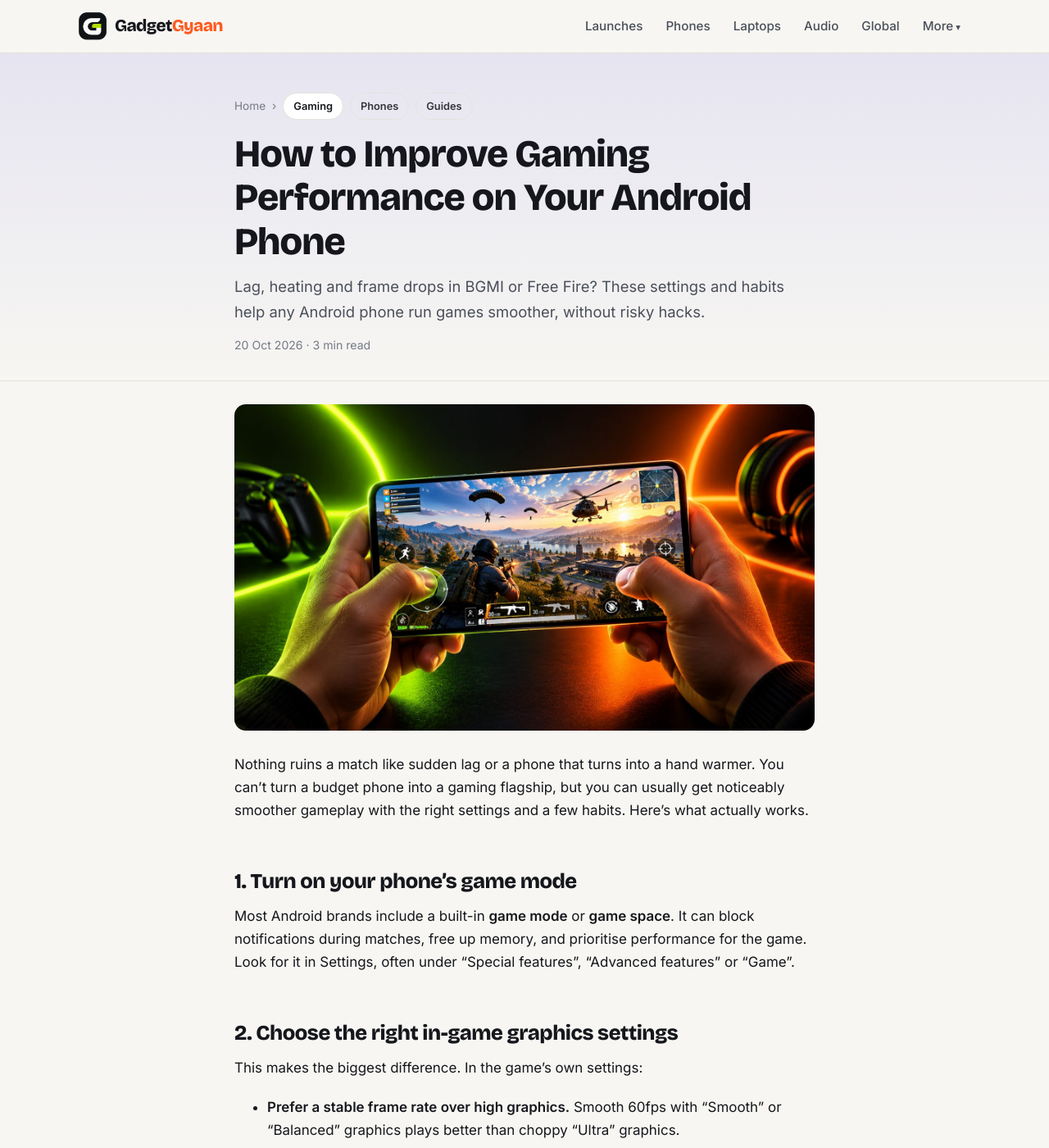
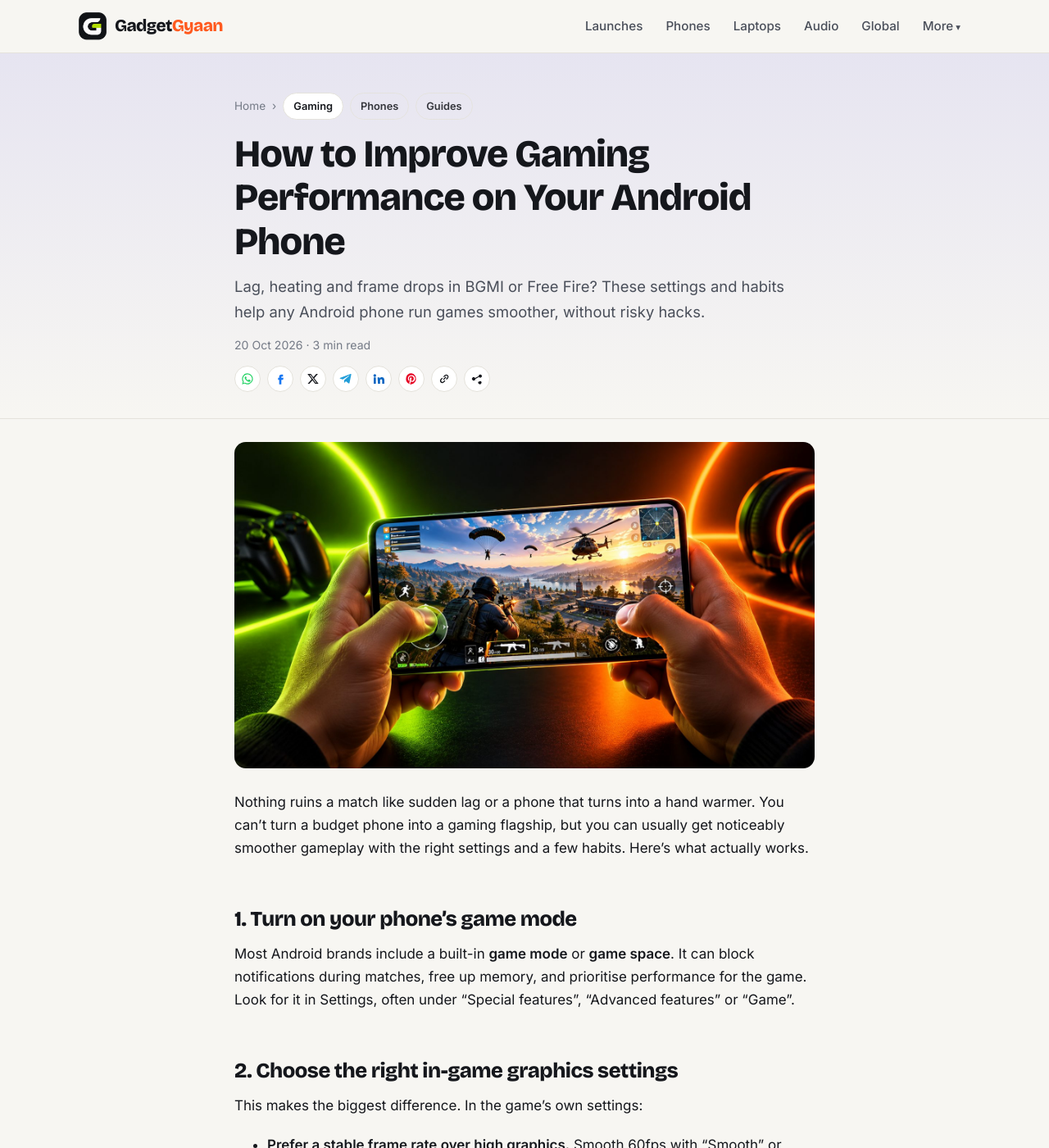
Before and after one commit to kiteksood167/kiteksood167.github.io, a Jekyll site: the page built from _posts/2026-10-20-improve-gaming-performance-android-phone.md, in a window 1280 px wide and 1400 px high. Shown: the whole window at 82% size. Built offline with Jekyll 4.4.1, drawn with Linux system fonts in a browser that asks for light colours; comment, search, counter and statistics services are not loaded; some of the changed text lies outside the part shown.

Commit message:
Add social share buttons to posts (WhatsApp, Facebook, X, Telegram, LinkedIn, Pinterest, copy link, native share)
Co-Authored-By: Claude Opus 5.5 <noreply@anthropic.com>
Claude-Session: https://claude.ai/code/session_019xqcqbRMqun33QWSRS29Nw

```diff
--- /dev/null
+++ b/_includes/share.html
@@ -0,0 +1,26 @@
+{%- comment -%} Share buttons: plain links (no third-party scripts). {%- endcomment -%}
+{%- assign s_url = page.url | absolute_url -%}
+{%- assign s_u = s_url | url_encode -%}
+{%- assign s_t = page.title | url_encode | replace: "+", "%20" -%}
+{%- capture s_img -%}{% if page.image %}{{ page.image | absolute_url | url_encode }}{% endif %}{%- endcapture -%}
+<div class="share{% if include.compact %} share-compact{% endif %}" data-url="{{ s_url }}" data-title="{{ page.title | escape }}">
+  {% unless include.compact %}<span class="share-label">Share this post</span>{% endunless %}
+  <div class="share-btns">
+    <a class="share-btn share-wa" href="https://wa.me/?text={{ s_t }}%20{{ s_u }}" target="_blank" rel="noopener nofollow" aria-label="Share on WhatsApp">
+      <svg viewBox="0 0 24 24" aria-hidden="true"><path d="M12 2a10 10 0 0 0-8.6 15.1L2 22l5-1.3A10 10 0 1 0 12 2zm0 18.2a8.2 8.2 0 0 1-4.2-1.1l-.3-.2-3 .8.8-2.9-.2-.3A8.2 8.2 0 1 1 12 20.2zm4.5-6.1c-.2-.1-1.5-.7-1.7-.8s-.4-.1-.6.1-.7.8-.8 1-.3.2-.5.1a6.7 6.7 0 0 1-3.3-2.9c-.2-.4.2-.4.7-1.3.1-.2 0-.3 0-.4l-.8-1.8c-.2-.5-.4-.4-.6-.4h-.5a1 1 0 0 0-.7.3 3 3 0 0 0-.9 2.2 5.2 5.2 0 0 0 1.1 2.7 11.8 11.8 0 0 0 4.5 4c1.7.7 2.3.8 3.2.6a2.7 2.7 0 0 0 1.8-1.3 2.2 2.2 0 0 0 .2-1.3c-.1-.1-.3-.2-.5-.3z"/></svg><span>WhatsApp</span></a>
+    <a class="share-btn share-fb" href="https://www.facebook.com/sharer/sharer.php?u={{ s_u }}" target="_blank" rel="noopener nofollow" aria-label="Share on Facebook">
+      <svg viewBox="0 0 24 24" aria-hidden="true"><path d="M14 8h3V4h-3a4 4 0 0 0-4 4v2H8v4h2v8h4v-8h3l1-4h-4V8.5c0-.3.2-.5.5-.5z"/></svg><span>Facebook</span></a>
+    <a class="share-btn share-x" href="https://twitter.com/intent/tweet?text={{ s_t }}&url={{ s_u }}" target="_blank" rel="noopener nofollow" aria-label="Share on X">
+      <svg viewBox="0 0 24 24" aria-hidden="true"><path d="M17.8 3h3.1l-6.8 7.7L22 21h-6.2l-4.9-6.4L5.3 21H2.2l7.2-8.3L1.8 3h6.3l4.4 5.9zm-1.1 16.2h1.7L7.4 4.7H5.6z"/></svg><span>X</span></a>
+    <a class="share-btn share-tg" href="https://t.me/share/url?url={{ s_u }}&text={{ s_t }}" target="_blank" rel="noopener nofollow" aria-label="Share on Telegram">
+      <svg viewBox="0 0 24 24" aria-hidden="true"><path d="M21.9 4.3 18.7 19.4c-.2 1-.9 1.3-1.7.8l-4.9-3.6-2.3 2.3c-.3.3-.5.5-1 .5l.3-5 9.1-8.2c.4-.4-.1-.6-.6-.2L6.4 13 1.6 11.5c-1-.3-1.1-1 .2-1.5L20.6 3c.9-.3 1.6.2 1.3 1.3z"/></svg><span>Telegram</span></a>
+    <a class="share-btn share-li" href="https://www.linkedin.com/sharing/share-offsite/?url={{ s_u }}" target="_blank" rel="noopener nofollow" aria-label="Share on LinkedIn">
+      <svg viewBox="0 0 24 24" aria-hidden="true"><path d="M4.98 3.5a2.5 2.5 0 1 1 0 5 2.5 2.5 0 0 1 0-5zM3 9.5h4V21H3zm7 0h3.8v1.6h.1a4.2 4.2 0 0 1 3.8-2c4 0 4.8 2.6 4.8 6V21h-4v-5.2c0-1.2 0-2.9-1.8-2.9s-2 1.4-2 2.8V21h-4z"/></svg><span>LinkedIn</span></a>
+    {% if page.image %}<a class="share-btn share-pin" href="https://pinterest.com/pin/create/button/?url={{ s_u }}&media={{ s_img }}&description={{ s_t }}" target="_blank" rel="noopener nofollow" aria-label="Save to Pinterest">
+      <svg viewBox="0 0 24 24" aria-hidden="true"><path d="M12 2a10 10 0 0 0-3.6 19.3c-.1-.8-.2-2 0-2.9l1.2-5s-.3-.6-.3-1.5c0-1.4.8-2.5 1.8-2.5.9 0 1.3.6 1.3 1.4 0 .9-.5 2.1-.8 3.3-.2 1 .5 1.8 1.5 1.8 1.8 0 3.2-1.9 3.2-4.6 0-2.4-1.7-4.1-4.2-4.1a4.4 4.4 0 0 0-4.6 4.4c0 .9.3 1.8.8 2.3.1.1.1.2.1.3l-.3 1.2c0 .2-.2.3-.4.2-1.3-.6-2.1-2.5-2.1-4 0-3.3 2.4-6.3 6.9-6.3 3.6 0 6.4 2.6 6.4 6 0 3.6-2.3 6.5-5.4 6.5-1.1 0-2.1-.6-2.4-1.2l-.7 2.5c-.2.9-.9 2.1-1.3 2.8A10 10 0 1 0 12 2z"/></svg><span>Pinterest</span></a>{% endif %}
+    <button type="button" class="share-btn share-copy" aria-label="Copy link">
+      <svg viewBox="0 0 24 24" aria-hidden="true"><path d="M10.6 13.4a1 1 0 0 1 0-1.4l3.5-3.5a1 1 0 1 1 1.4 1.4L12 13.4a1 1 0 0 1-1.4 0zM8.5 19.8a4.3 4.3 0 0 1-3-7.3l2.1-2.1a1 1 0 0 1 1.4 1.4l-2.1 2.1a2.3 2.3 0 0 0 3.2 3.2l2.1-2.1a1 1 0 0 1 1.4 1.4l-2.1 2.1a4.3 4.3 0 0 1-3 1.3zm7.9-6.5a1 1 0 0 1-.7-1.7l2.1-2.1a2.3 2.3 0 0 0-3.2-3.2l-2.1 2.1a1 1 0 1 1-1.4-1.4l2.1-2.1a4.3 4.3 0 0 1 6 6l-2.1 2.1a1 1 0 0 1-.7.3z"/></svg><span class="share-copy-text">Copy link</span></button>
+    <button type="button" class="share-btn share-native" aria-label="More sharing options" hidden>
+      <svg viewBox="0 0 24 24" aria-hidden="true"><path d="M18 16a3 3 0 0 0-2.4 1.2l-6.7-3.4a3 3 0 0 0 0-1.6l6.7-3.4A3 3 0 1 0 15 7l-6.7 3.4a3 3 0 1 0 0 3.3L15 17a3 3 0 1 0 3-1z"/></svg><span>More</span></button>
+  </div>
+</div>
--- a/_layouts/post.html
+++ b/_layouts/post.html
@@ -13,6 +13,7 @@ layout: default
         {% if page.last_modified_at %} · Updated {{ page.last_modified_at | date: "%-d %b %Y" }}{% endif %}
         · {{ content | number_of_words | divided_by: 200 | plus: 1 }} min read
       </p>
+      {% include share.html compact=true %}
     </div>
   </header>
 
@@ -33,6 +34,8 @@ layout: default
       {{ content }}
     </div>
 
+    {% include share.html %}
+
     {% include author-box.html %}
 
     {% include comments.html %}
@@ -50,3 +53,4 @@ layout: default
     {% endif %}
   </div>
 </article>
+{% include share-script.html %}
--- a/assets/css/style.css
+++ b/assets/css/style.css
@@ -336,3 +336,16 @@ img.logo-mark { display: block; width: 34px; height: 34px; border-radius: 0; bac
 .crumbs > span { color: var(--muted); }
 #disqus_thread { min-height: 120px; }
 .chip-ghost { background: transparent; opacity: .85; }
+
+/* Share buttons */
+.share { margin: 28px 0; padding: 18px 0; border-top: 1px solid var(--line); border-bottom: 1px solid var(--line); }
+.share-label { display: block; font-weight: 600; font-size: .9rem; margin-bottom: 10px; color: var(--ink); }
+.share-btns { display: flex; flex-wrap: wrap; gap: 8px; }
+.share-btn { display: inline-flex; align-items: center; gap: 6px; padding: 7px 12px; border-radius: 999px; border: 1px solid var(--line); background: var(--surface); color: var(--ink); font: inherit; font-size: .82rem; font-weight: 600; text-decoration: none; cursor: pointer; line-height: 1; }
+.share-btn svg { width: 16px; height: 16px; fill: currentColor; flex: none; }
+.share-btn:hover { border-color: var(--ink); }
+.share-wa svg { fill: #25d366; } .share-fb svg { fill: #1877f2; } .share-tg svg { fill: #229ed9; }
+.share-li svg { fill: #0a66c2; } .share-pin svg { fill: #e60023; }
+.share-compact { margin: 14px 0 0; padding: 0; border: 0; }
+.share-compact .share-btn { padding: 7px; }
+.share-compact .share-btn span { position: absolute; width: 1px; height: 1px; overflow: hidden; clip: rect(0 0 0 0); white-space: nowrap; }
```
Also changed, not shown: _includes/share-script.html (added, +18 -0 lines).
